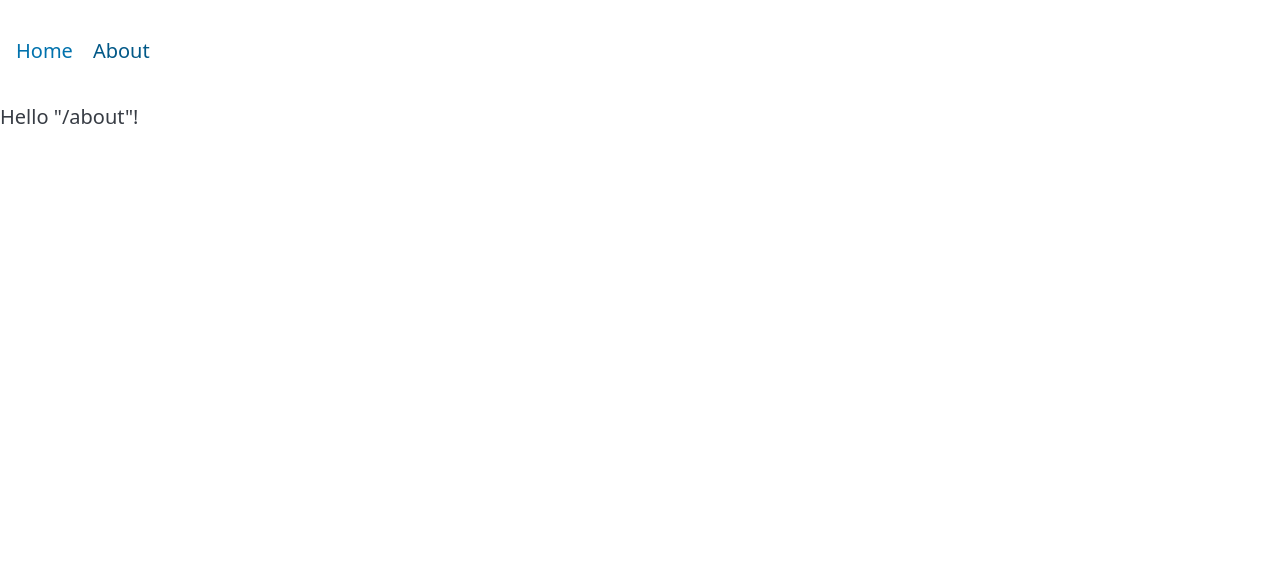
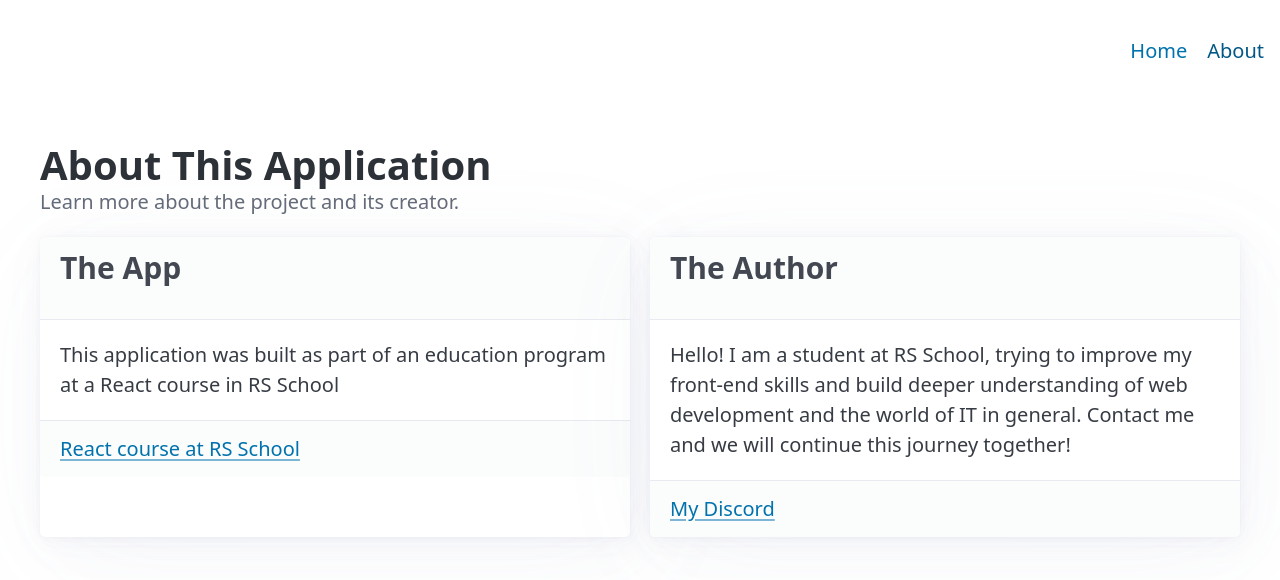
Before and after one commit to stsTom/react-class-components, a React (Vite) app: page /about in a window 1280 px wide. Shown: the top 580 px of the page. Built offline with nearby package versions, Linux system fonts and the light colour scheme.

Commit message:
Added "about" page

```diff
--- a/src/index.css
+++ b/src/index.css
@@ -25,6 +25,10 @@ code {
   margin-bottom: 0px;
 }
 
+.default-nav {
+  align-items: center
+}
+
 #card-title {
   display: block;
 }
--- a/src/routes/_default.tsx
+++ b/src/routes/_default.tsx
@@ -11,7 +11,8 @@ function RouteComponent() {
   return (
     <main>
       <header>
-        <nav>
+        <nav className='default-nav'>
+          <ul></ul>
           <ul>
             <NavMenu />
           </ul>
--- a/src/routes/_default/about.tsx
+++ b/src/routes/_default/about.tsx
@@ -3,9 +3,46 @@
 import { createFileRoute } from '@tanstack/react-router';
 
 export const Route = createFileRoute('/_default/about')({
-  component: RouteComponent,
+  component: AboutPage,
 });
 
-function RouteComponent() {
-  return <div>Hello "/about"!</div>;
+function AboutPage() {
+  return (
+    <div className="container" style={{ padding: "2rem 0" }}>
+      <hgroup>
+        <h1>About This Application</h1>
+        <p>Learn more about the project and its creator.</p>
+      </hgroup>
+
+      <div className="grid">
+        <article>
+          <header>
+            <h3>The App</h3>
+          </header>
+          <p>
+            This application was built as part of an education program at a React course in RS School
+          </p>
+          <footer>
+            <a href="https://rs.school/courses/reactjs">
+              React course at RS School
+            </a>
+          </footer>
+        </article>
+
+        <article>
+          <header>
+            <h3>The Author</h3>
+          </header>
+          <p>
+            Hello! I am a student at RS School, trying to improve my front-end skills
+            and build deeper understanding of web development and the world of IT in general.
+            Contact me and we will continue this journey together!
+          </p>
+          <footer>
+            <a href="https://discord.com/users/567354113365639189">My Discord</a>
+          </footer>
+        </article>
+      </div>
+    </div>
+  );
 }
```
